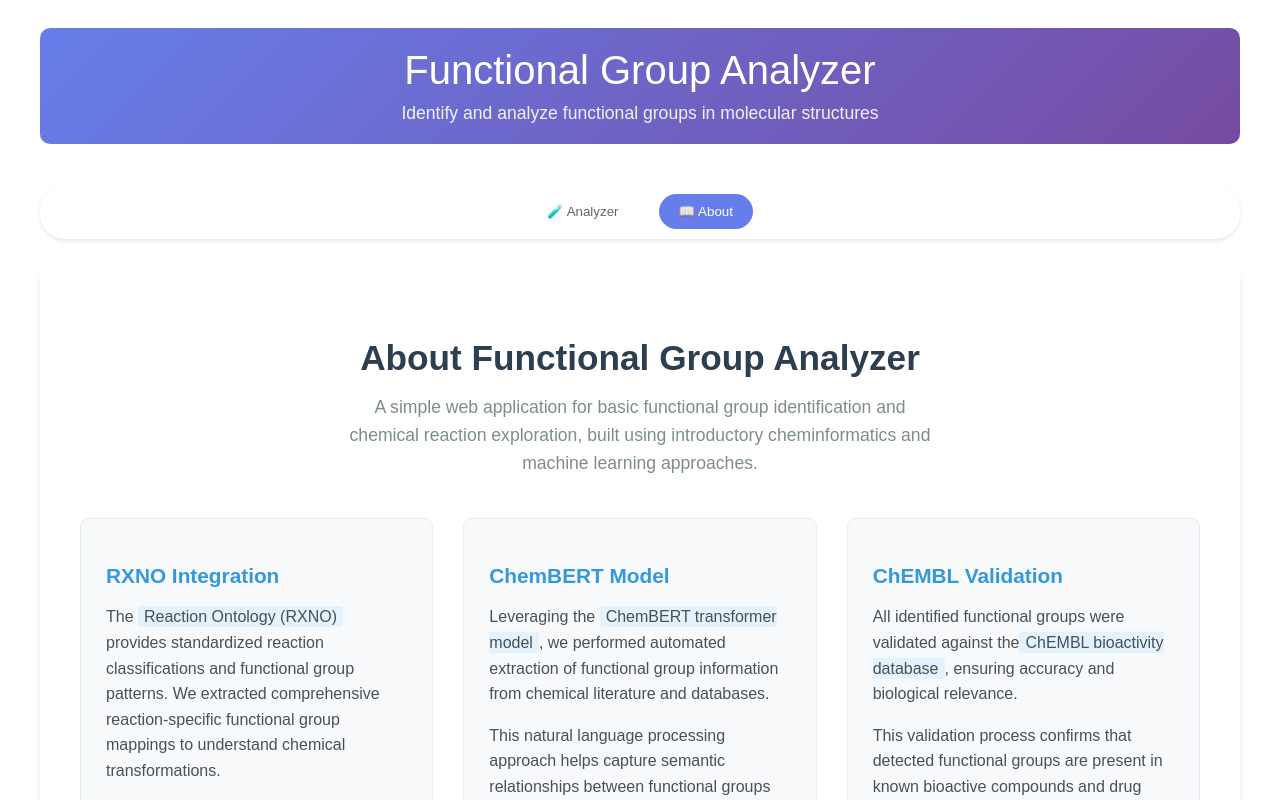
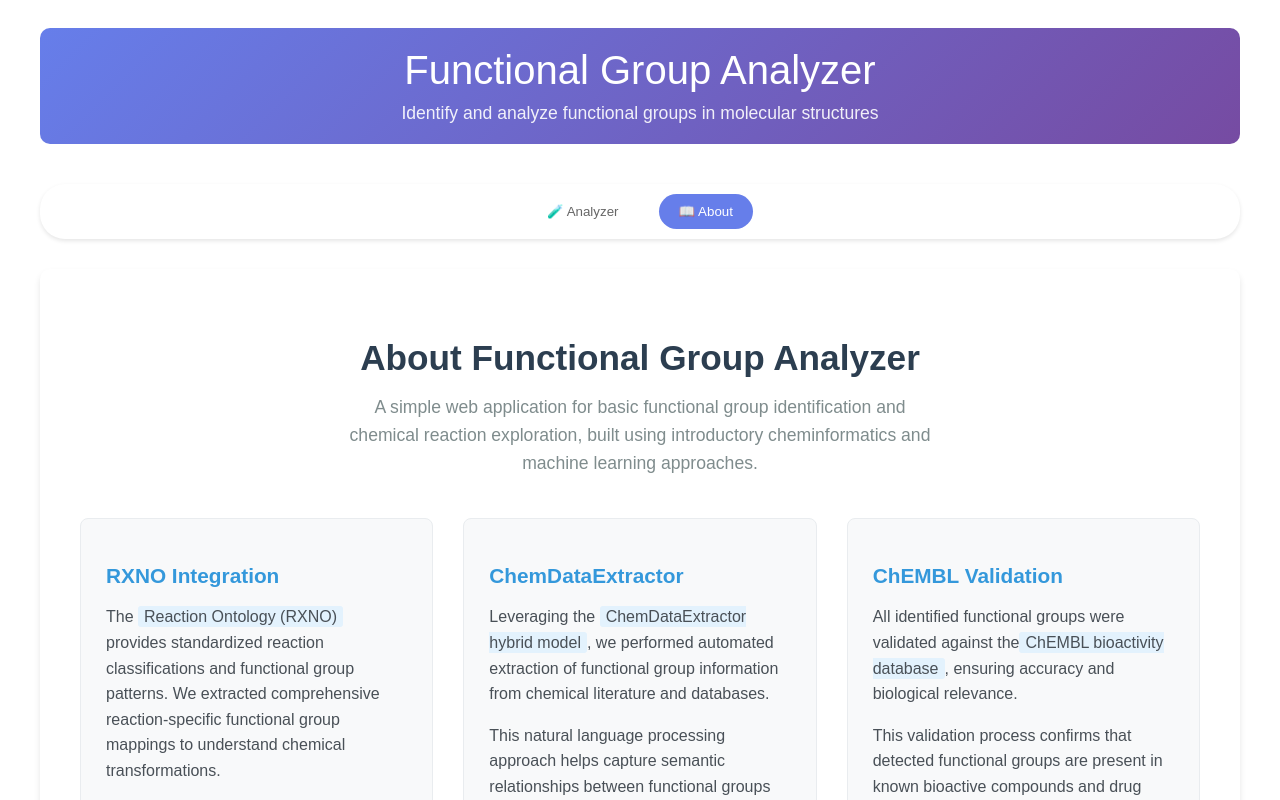
Before and after one commit to hypowergravity/FunctionalGroupAnalyzer, a React (Create React App) app: page / in a window 1280 px wide. Both pictures are taken after a click on the button "📖 About". Shown: the top 800 px of the page. Built offline with nearby package versions, Linux system fonts and the light colour scheme.

Commit message:
Update About.js

```diff
--- a/src/components/About.js
+++ b/src/components/About.js
@@ -134,10 +134,10 @@ function About() {
         </MethodCard>
 
         <MethodCard>
-          <h3> ChemBERT Model</h3>
+          <h3> ChemDataExtractor</h3>
           <p>
             Leveraging the{" "}
-            <span className="highlight">ChemBERT transformer model</span>, we
+            <span className="highlight">ChemDataExtractor hybrid model</span>, we
             performed automated extraction of functional group information from
             chemical literature and databases.
           </p>
```
